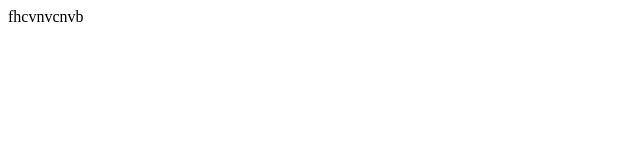
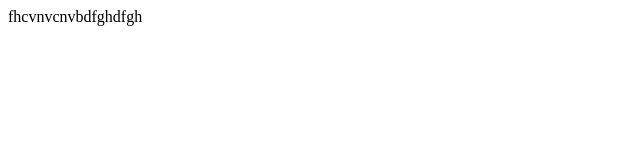
Before and after one commit to KamilLazarczyk1/ProjektKropkowy, a plain HTML site: page index.html in a window 1280 px wide. Shown: the full height of the page, 0-640 px from the left. Drawn offline with Linux system fonts and the light colour scheme.

Commit message:
jhfghjgf

```diff
--- a/index.html
+++ b/index.html
@@ -6,7 +6,7 @@
     <title>projekt</title>
 </head>
 <body>
-    fhcvnvcnvb
+    fhcvnvcnvbdfghdfgh
     <script src="index.js" defer></script>
 </body>
 </html>
```
